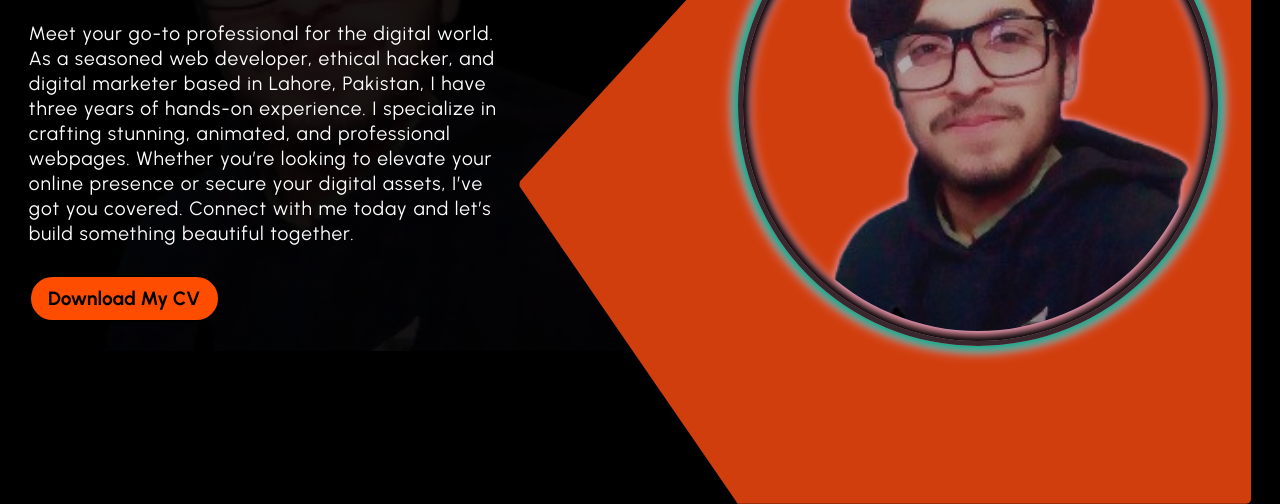
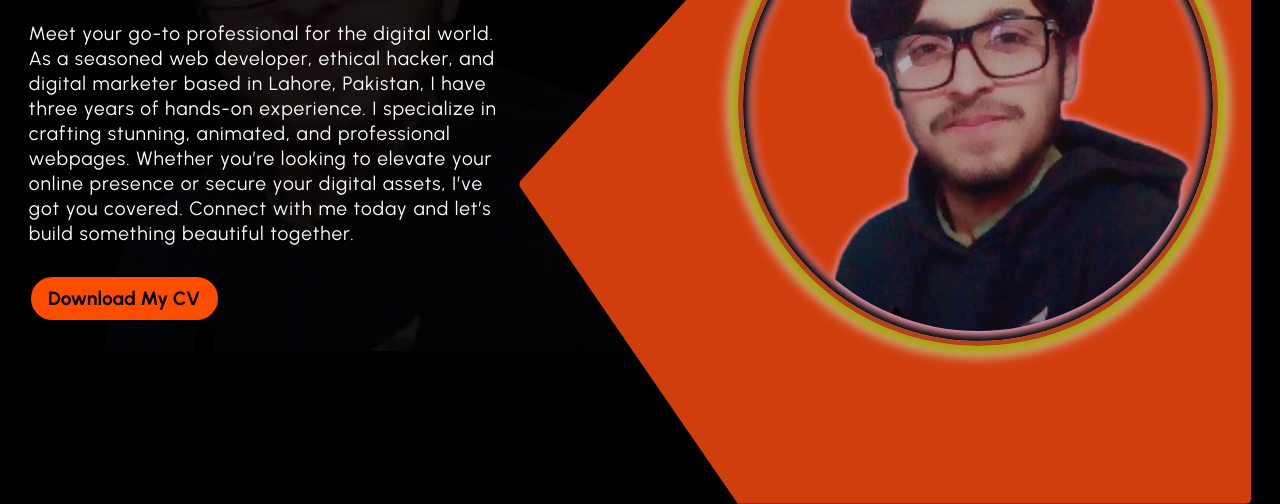
Before and after one commit to imran0361/resume, a plain HTML site: page index.html in a window 1280 px wide. Shown: the part 371-875 px from the top of the page. Drawn offline with Linux system fonts and the light colour scheme.

Commit message:
Update style.css

```diff
--- a/style.css
+++ b/style.css
@@ -244,13 +244,13 @@ body {
   top: 20%;
   left: 30%;
   padding: 10px;
-  border: 5px solid rgba(0, 0, 0, 0.746);
+  border: 5px solid rgba(250, 91, 23, 0.953);
   border-radius: 50%;
   -webkit-border-radius: 50%;
   -moz-border-radius: 50%;
   -ms-border-radius: 50%;
   -o-border-radius: 50%;
-  box-shadow: 0 0 9px 5px rgb(9, 247, 195), inset 0 0 7px 5px black;
+  box-shadow: 0 0 10px 9px #f2ea0d, inset 0 0 7px 5px black;
   transition: all 0.2s linear;
   -webkit-transition: all 0.2s linear;
   -moz-transition: all 0.2s linear;
```
